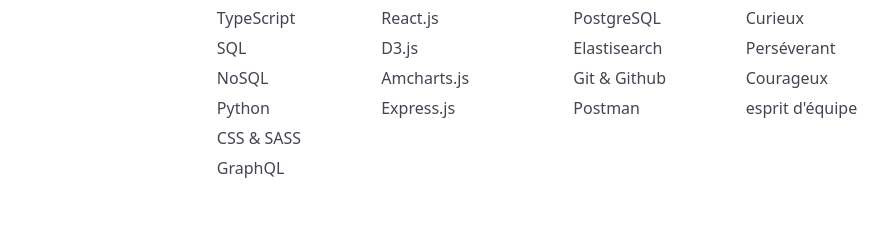
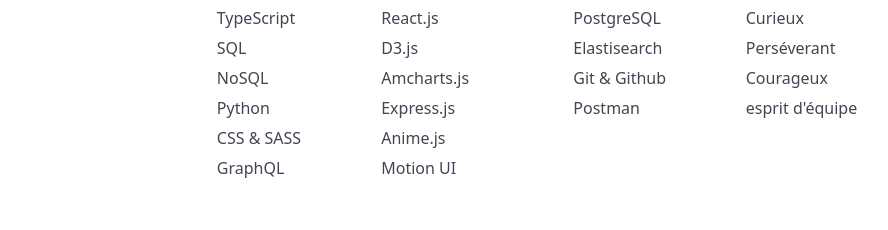
Before and after one commit to dev-romelus/mon-cv, a React (Create React App) app: page / in a window 1280 px wide. Shown: the part 1620-1850 px from the top of the page, without its empty margins (238-1126 px from the left). Built offline with nearby package versions, Linux system fonts and the light colour scheme.

Commit message:
new skills

```diff
--- a/src/data/skills.js
+++ b/src/data/skills.js
@@ -1,6 +1,6 @@
 export const skills = {
     langages: ['JavaScript', 'TypeScript','SQL','NoSQL','Python','CSS & SASS', 'GraphQL'],
-    frameworks: ['Node.js', 'React.js', 'D3.js', 'Amcharts.js','Express.js'],
+    frameworks: ['Node.js', 'React.js', 'D3.js', 'Amcharts.js','Express.js', 'Anime.js', 'Motion UI'],
     outils: ['MongoDB', 'PostgreSQL', 'Elastisearch','Git & Github', 'Postman'],
     qualite: ['Autonome', 'Curieux', 'Perséverant', 'Courageux','esprit d\'équipe']
 }
```
